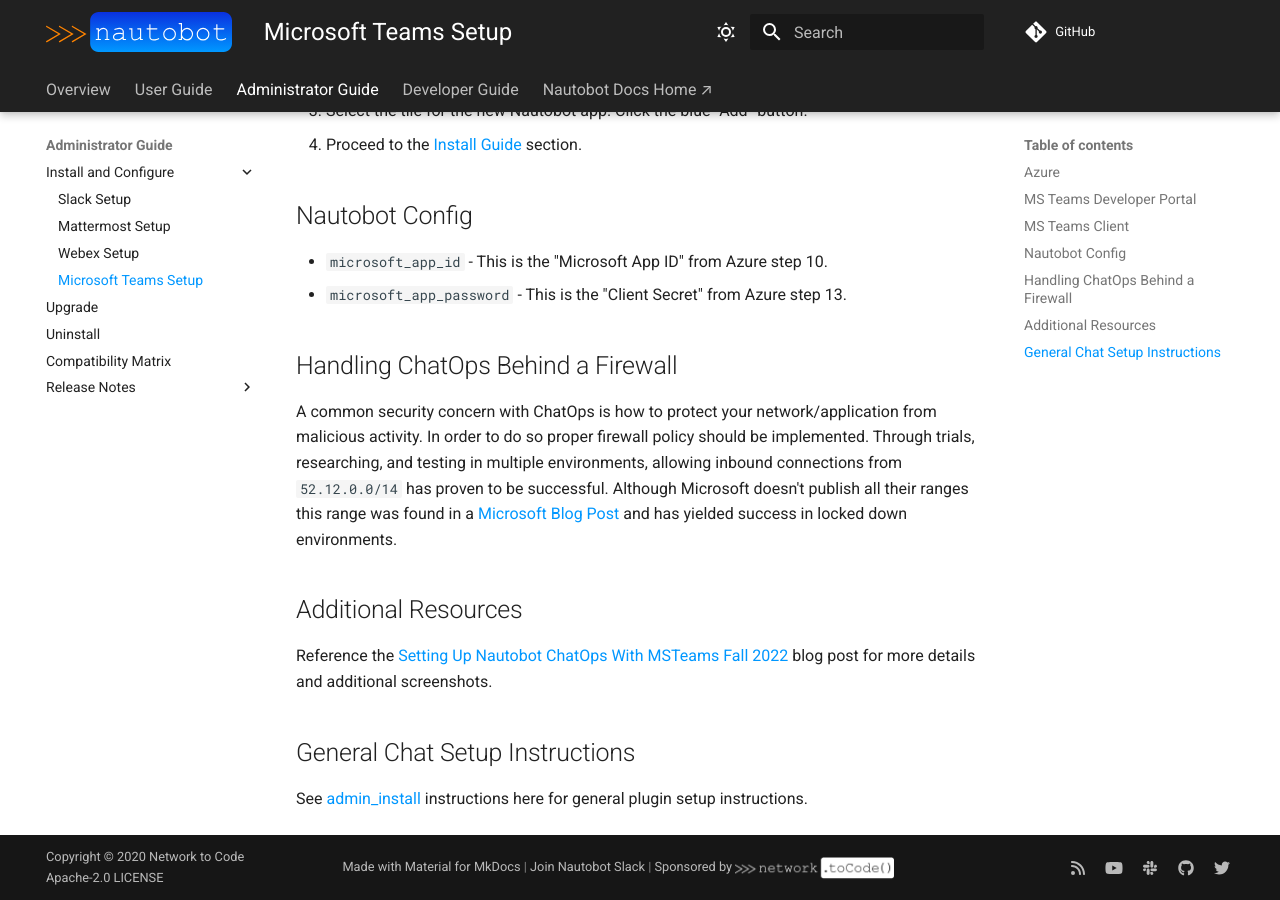
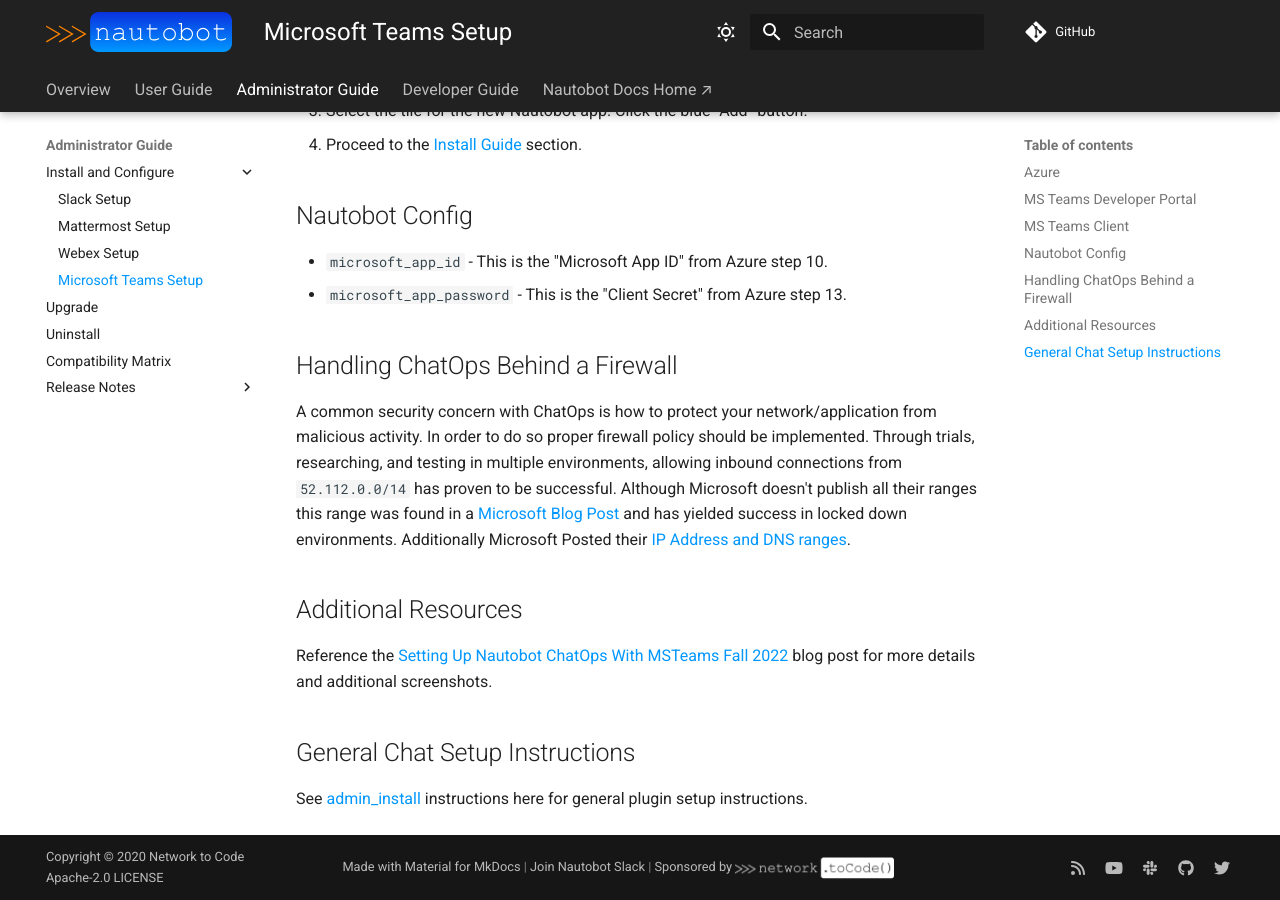
Before and after one commit to nautobot/nautobot-app-chatops, an MkDocs documentation site: the page built from docs/admin/install/microsoft_teams_setup.md, in a window 1280 px wide and 900 px high, scrolled down 1690 px. Built offline with MkDocs 1.6.1 and Material for MkDocs 9.7.7, drawn with Linux system fonts in a browser that asks for light colours; comment, search, counter and statistics services are not loaded.

Commit message:
Update microsoft_teams_setup.md

```diff
--- a/docs/admin/install/microsoft_teams_setup.md
+++ b/docs/admin/install/microsoft_teams_setup.md
@@ -45,7 +45,7 @@
 
 ## Handling ChatOps Behind a Firewall
 
-A common security concern with ChatOps is how to protect your network/application from malicious activity. In order to do so proper firewall policy should be implemented. Through trials, researching, and testing in multiple environments, allowing inbound connections from `52.12.0.0/14` has proven to be successful. Although Microsoft doesn't publish all their ranges this range was found in a [Microsoft Blog Post](https://blog.botframework.com/2020/11/23/bots-secured-behind-a-firewall-teams/) and has yielded success in locked down environments.
+A common security concern with ChatOps is how to protect your network/application from malicious activity. In order to do so proper firewall policy should be implemented. Through trials, researching, and testing in multiple environments, allowing inbound connections from `52.112.0.0/14` has proven to be successful. Although Microsoft doesn't publish all their ranges this range was found in a [Microsoft Blog Post](https://blog.botframework.com/2020/11/23/bots-secured-behind-a-firewall-teams/) and has yielded success in locked down environments.  Additionally Microsoft Posted their [IP Address and DNS ranges](https://learn.microsoft.com/en-us/microsoft-365/enterprise/urls-and-ip-address-ranges?view=o365-worldwide#skype-for-business-online-and-microsoft-teams).
 
 ## Additional Resources
 
```
